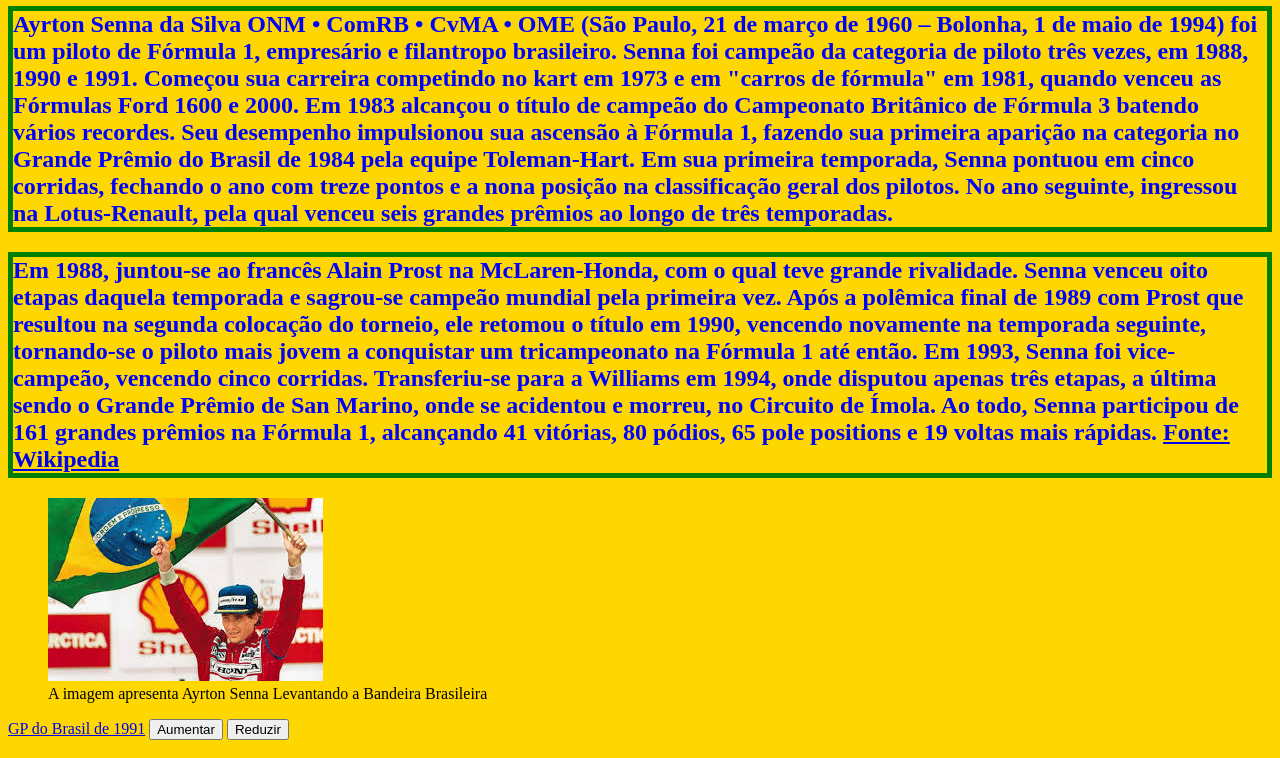
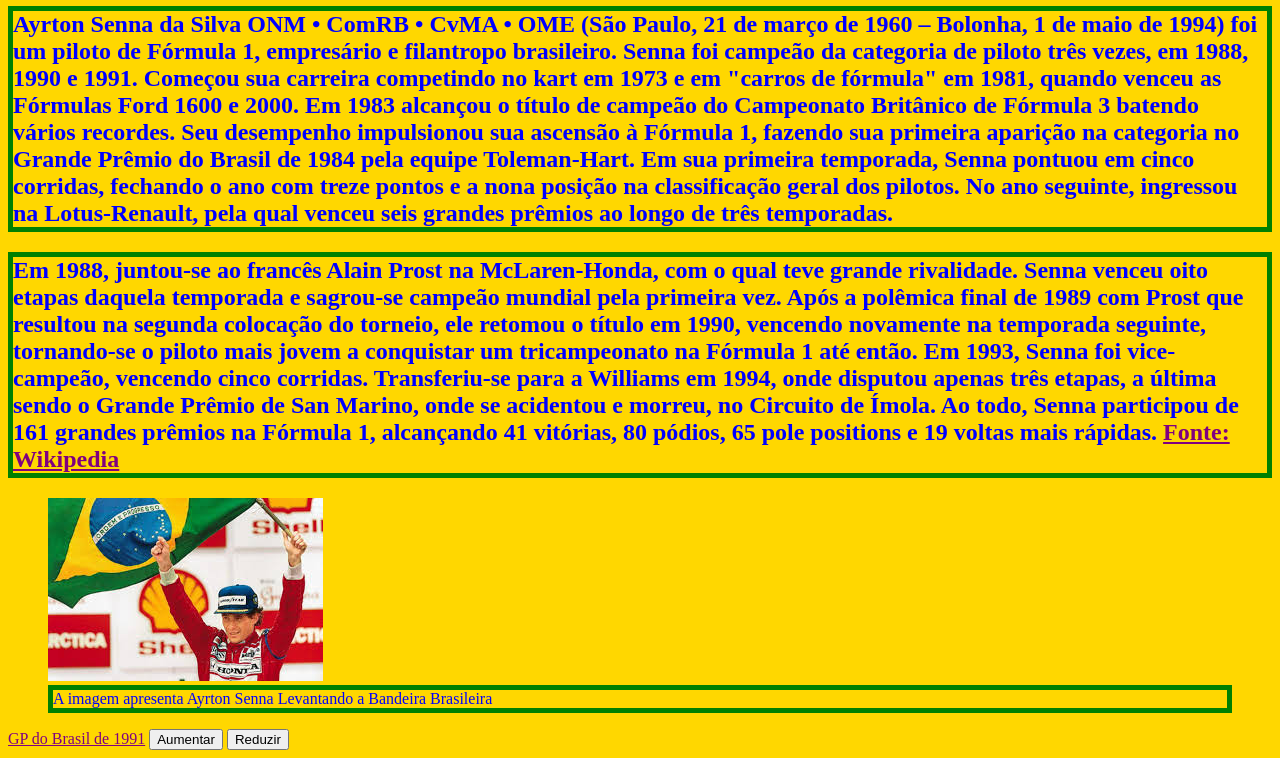
Before and after one commit to 4n3g4sp4r0t0/3c_Ane, a plain HTML site: page index.html in a window 1280 px wide. Shown: the part 84-842 px from the top of the page. Drawn offline with Linux system fonts and the light colour scheme.

Commit message:
Update style.css

```diff
--- a/style.css
+++ b/style.css
@@ -9,3 +9,10 @@ h2 {color: blue;
 border-width: 5px;
 border-style: solid;
 border-color: green;}
+
+figcaption {color: blue;
+border-width: 5px;
+border-style: solid;
+border-color: green;}
+
+a {color:purple}
```
